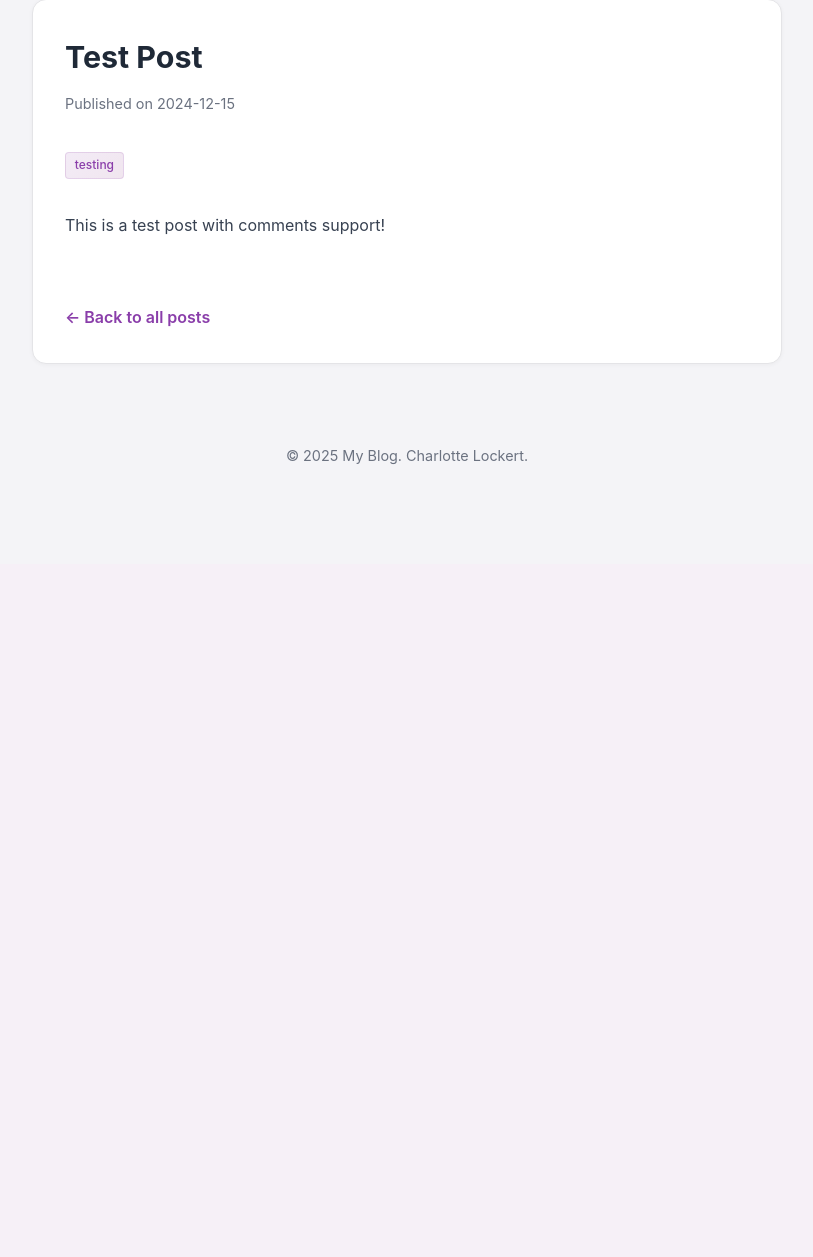
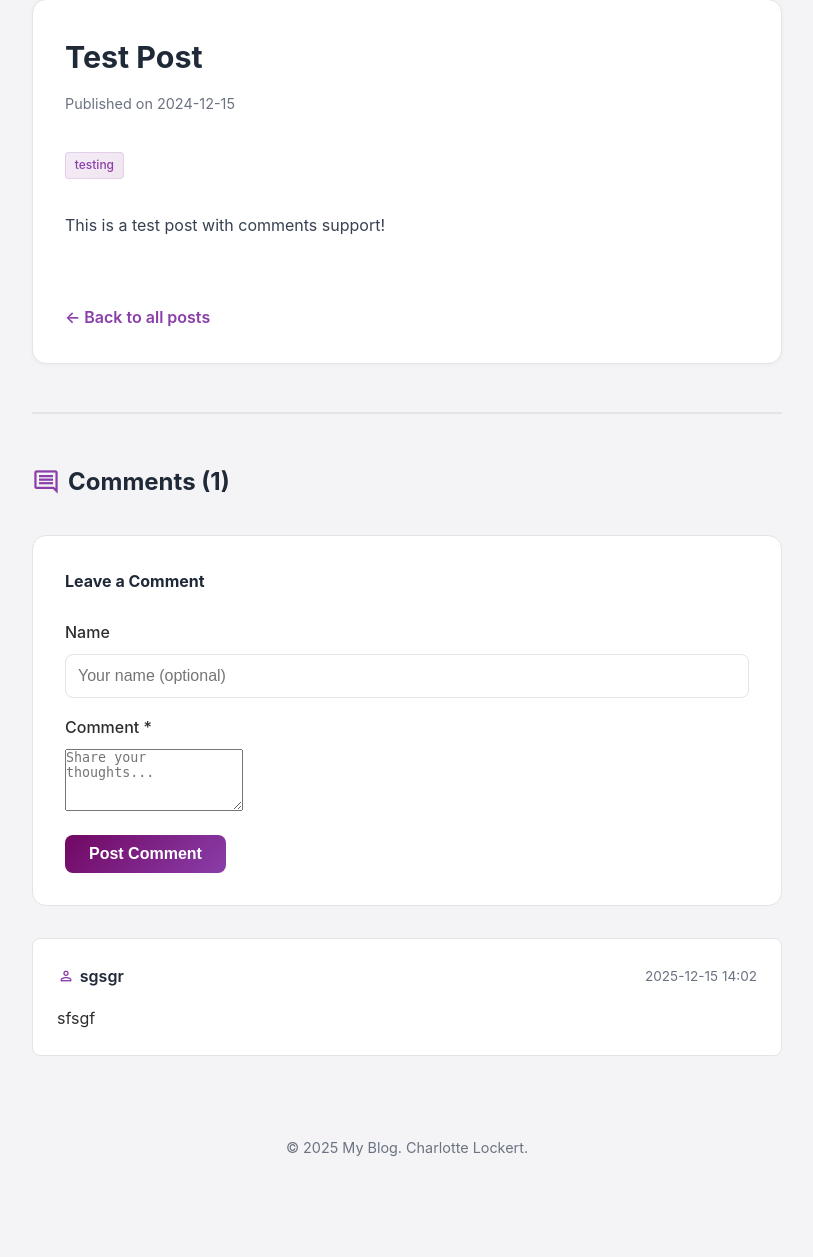
Before and after one commit to Clockert/personal-blog, a Flask app: page /post/1 in a window 1280 px wide. Shown: the part 264-1521 px from the top of the page, without its empty margins (233-1046 px from the left). Before the commit the page ends 729 px from the top, so only its background shows below. Run offline with Flask 3, Linux system fonts and the light colour scheme; data comes from the database, SQL or seed files in the repository; both versions use the stored data as it was after the commit.

Commit message:
Add comments system to blog posts
Added comments table to schema.sql with foreign key to posts.
Created get_comments_for_post() and create_comment() in database.py.
Updated post route to handle GET (display) and POST (submit comment).
Added comment form and display to post.html.
Styled comments section with Material Icons.
Comments show author name, date, and text.
Anonymous commenting allowed if no name provided.

```diff
--- a/app.py
+++ b/app.py
@@ -1,6 +1,6 @@
 # Import Flask, render_template, and our database functions
 from flask import Flask, render_template, request, redirect, url_for, session, flash
-from database import get_all_posts, get_post_by_id, create_post, update_post, delete_post, get_posts_by_tag, get_all_tags
+from database import get_all_posts, get_post_by_id, create_post, update_post, delete_post, get_posts_by_tag, get_all_tags, get_comments_for_post, create_comment
 import os
 from dotenv import load_dotenv
 
@@ -25,12 +25,30 @@ def home():
     return render_template('home.html', posts=posts, tags=tags)
 
 # Individual post route
-@app.route('/post/<int:post_id>')
+@app.route('/post/<int:post_id>', methods=['GET', 'POST'])
 def post(post_id):
     post = get_post_by_id(post_id)
     if post is None:
         return "Post not found!", 404
-    return render_template('post.html', post=post)
+
+    # Handle comment submission
+    if request.method == 'POST':
+        author = request.form.get('author', 'Anonymous')
+        comment_text = request.form.get('comment_text')
+
+        if comment_text:
+            from datetime import datetime
+            date = datetime.now().strftime('%Y-%m-%d %H:%M')
+            create_comment(post_id, author, comment_text, date)
+            flash('Comment added successfully!', 'success')
+            return redirect(url_for('post', post_id=post_id))
+        else:
+            flash('Comment cannot be empty', 'error')
+
+    # Get comments for this post
+    comments = get_comments_for_post(post_id)
+
+    return render_template('post.html', post=post, comments=comments)
 
 # Login page route
 @app.route('/login', methods=['GET', 'POST'])
--- a/database.py
+++ b/database.py
@@ -90,6 +90,26 @@ def get_all_tags():
     # Return as sorted list
     return sorted(all_tags)
 
+def get_comments_for_post(post_id):
+    """Get all comments for a specific post, ordered by date (newest first)"""
+    conn = get_db_connection()
+    comments = conn.execute(
+        'SELECT * FROM comments WHERE post_id = ? ORDER BY date DESC',
+        (post_id,)
+    ).fetchall()
+    conn.close()
+    return comments
+
+def create_comment(post_id, author, comment_text, date):
+    """Insert a new comment into the database"""
+    conn = get_db_connection()
+    conn.execute('''
+        INSERT INTO comments (post_id, author, comment_text, date)
+        VALUES (?, ?, ?, ?)
+    ''', (post_id, author, comment_text, date))
+    conn.commit()
+    conn.close()
+
 # Only run this if we're running this file directly
 if __name__ == '__main__':
     init_db()
--- a/schema.sql
+++ b/schema.sql
@@ -8,3 +8,13 @@ CREATE TABLE IF NOT EXISTS posts (
     image_url TEXT,
     tags TEXT
 );
+
+-- Comments table
+CREATE TABLE IF NOT EXISTS comments (
+    id INTEGER PRIMARY KEY AUTOINCREMENT,
+    post_id INTEGER NOT NULL,
+    author TEXT NOT NULL,
+    comment_text TEXT NOT NULL,
+    date TEXT NOT NULL,
+    FOREIGN KEY (post_id) REFERENCES posts (id) ON DELETE CASCADE
+);
--- a/static/style.css
+++ b/static/style.css
@@ -644,3 +644,102 @@ footer {
   );
   transform: translateY(-1px);
 }
+
+/* COMMENTS SECTION */
+.comments-section {
+  margin-top: 3rem;
+  padding-top: 3rem;
+  border-top: 2px solid var(--color-card-border);
+}
+
+.comments-section h3 {
+  color: var(--color-heading);
+  font-size: 1.5rem;
+  margin-bottom: 2rem;
+  display: flex;
+  align-items: center;
+  gap: 0.5rem;
+}
+
+.comments-section h3 .material-symbols-outlined {
+  color: var(--color-accent);
+  font-size: 28px;
+}
+
+/* Comment Form */
+.comment-form-container {
+  background: var(--color-card-bg);
+  padding: 2rem;
+  border-radius: var(--radius-lg);
+  border: 1px solid var(--color-card-border);
+  margin-bottom: 2rem;
+}
+
+.comment-form-container h4 {
+  color: var(--color-heading);
+  margin-bottom: 1.5rem;
+}
+
+.comment-form .form-group {
+  margin-bottom: 1rem;
+}
+
+.comment-form .btn-primary {
+  width: auto;
+  padding: 0.6rem 1.5rem;
+}
+
+/* Comments List */
+.comments-list {
+  display: flex;
+  flex-direction: column;
+  gap: 1.5rem;
+}
+
+.comment {
+  background: var(--color-card-bg);
+  padding: 1.5rem;
+  border-radius: var(--radius-md);
+  border: 1px solid var(--color-card-border);
+}
+
+.comment-header {
+  display: flex;
+  justify-content: space-between;
+  align-items: center;
+  margin-bottom: 1rem;
+  flex-wrap: wrap;
+  gap: 0.5rem;
+}
+
+.comment-author {
+  font-weight: 600;
+  color: var(--color-heading);
+  display: flex;
+  align-items: center;
+  gap: 0.3rem;
+}
+
+.comment-author .material-symbols-outlined {
+  font-size: 18px;
+  color: var(--color-accent);
+}
+
+.comment-date {
+  color: var(--color-subtle-text);
+  font-size: 0.85rem;
+}
+
+.comment-text {
+  color: var(--color-text);
+  line-height: 1.6;
+}
+
+.no-comments {
+  text-align: center;
+  color: var(--color-subtle-text);
+  padding: 2rem;
+  background: var(--color-card-bg);
+  border-radius: var(--radius-md);
+  border: 1px solid var(--color-card-border);
+}
--- a/templates/post.html
+++ b/templates/post.html
@@ -30,7 +30,7 @@
     {% if post.tags %}
     <div class="post-tags">
       {% for tag in post.tags.split(', ') %}
-      <span class="tag">{{ tag }}</span>
+      <a href="/tag/{{ tag }}" class="tag">{{ tag }}</a>
       {% endfor %}
     </div>
     {% endif %} {% if post.image_url %}
@@ -43,5 +43,62 @@
 
     <a href="/" class="back-link">← Back to all posts</a>
   </article>
+
+  <!-- Comments Section -->
+  <div class="comments-section">
+    <h3>
+      <span class="material-symbols-outlined">comment</span>
+      Comments ({{ comments|length }})
+    </h3>
+
+    <!-- Comment Form -->
+    <div class="comment-form-container">
+      <h4>Leave a Comment</h4>
+      <form method="POST" class="comment-form">
+        <div class="form-group">
+          <label for="author">Name</label>
+          <input
+            type="text"
+            id="author"
+            name="author"
+            placeholder="Your name (optional)"
+          />
+        </div>
+
+        <div class="form-group">
+          <label for="comment_text">Comment *</label>
+          <textarea
+            id="comment_text"
+            name="comment_text"
+            rows="4"
+            required
+            placeholder="Share your thoughts..."
+          ></textarea>
+        </div>
+
+        <button type="submit" class="btn-primary">Post Comment</button>
+      </form>
+    </div>
+
+    <!-- Display Comments -->
+    {% if comments %}
+    <div class="comments-list">
+      {% for comment in comments %}
+      <div class="comment">
+        <div class="comment-header">
+          <span class="comment-author">
+            <span class="material-symbols-outlined">person</span>
+            {{ comment.author }}
+          </span>
+          <span class="comment-date">{{ comment.date }}</span>
+        </div>
+        <div class="comment-text">{{ comment.comment_text }}</div>
+      </div>
+      {% endfor %}
+    </div>
+    {% else %}
+    <p class="no-comments">No comments yet. Be the first to comment!</p>
+    {% endif %}
+  </div>
 </div>
 {% endblock %}
```
Also changed, not shown: blog.db.
